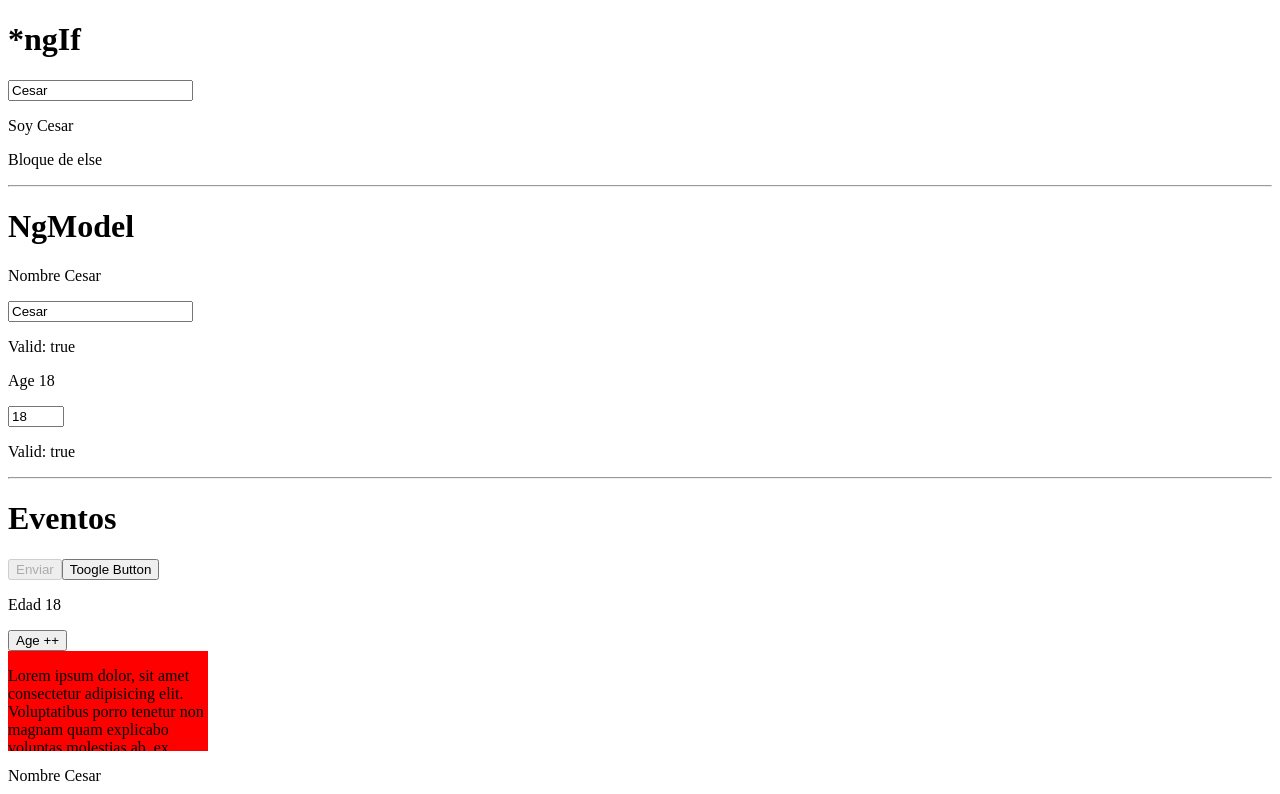
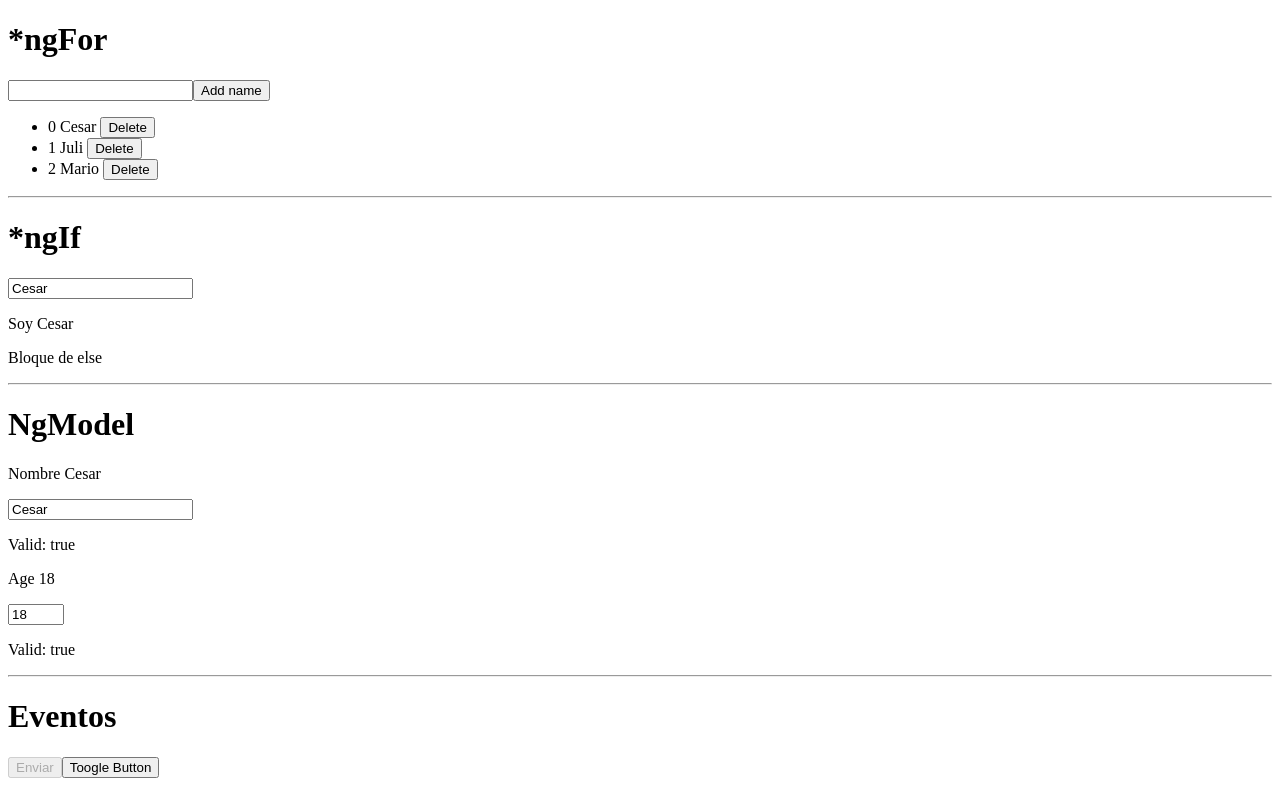
Before and after one commit to CsrCornejo/angular-course, an Angular app: page / in a window 1280 px wide. Shown: the top 794 px of the page. Built offline with nearby package versions, Linux system fonts and the light colour scheme.

Commit message:
12 *ngFor

```diff
--- a/src/app/app.component.html
+++ b/src/app/app.component.html
@@ -1,3 +1,15 @@
+<h1>*ngFor</h1>
+<input type="text" required [(ngModel)]="newName" />
+<button (click)="onAddName()">Add name</button>
+<ul>
+  <li *ngIf="names.length === 0">No hay nombres</li>
+  <li *ngFor="let name of names; index as i">
+    {{ i }} {{ name }}
+    <button (click)="onDeleteName(i)">Delete</button>
+  </li>
+</ul>
+
+<hr>
 <h1>*ngIf</h1>
 <input type="text" required [(ngModel)]="person.name" />
 <p *ngIf="person.name == 'Cesar'">Soy Cesar</p>
--- a/src/app/app.component.ts
+++ b/src/app/app.component.ts
@@ -13,6 +13,10 @@
   img = 'https://cataas.com/cat';
 
   btnDisabled = true;
+
+  // name: (string |number) [] = [];
+  names: string[] = ['Cesar', 'Juli', 'Mario'];
+  newName: string = "";
 
   person = {
     name: "Cesar",
@@ -38,4 +42,13 @@
     const element = event.target as HTMLInputElement;
     this.person.name = element.value;
   }
+
+  onAddName() {
+    this.names.push(this.newName);
+    this.newName = "";
+  }
+
+  onDeleteName(index: number) {
+    this.names.splice(index, 1);
+  }
 }
```
